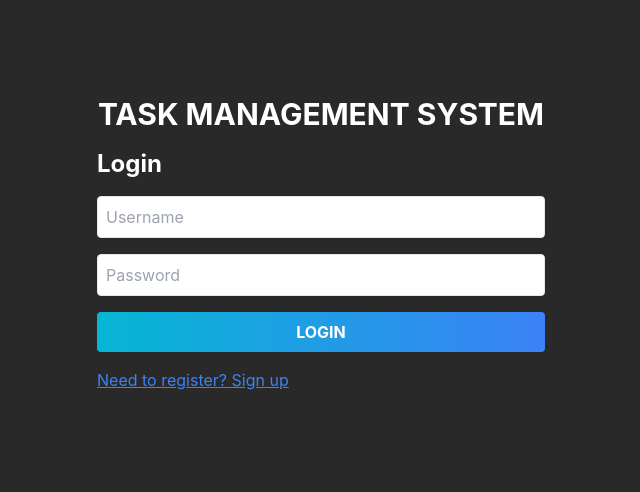
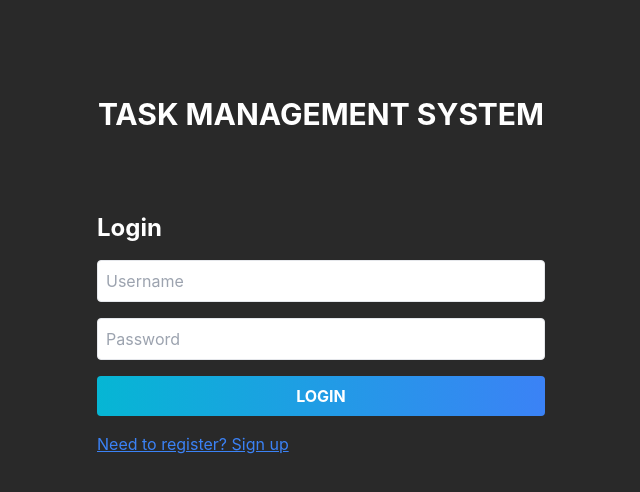
Before and after one commit to ajonesb/fullstack-React-Typescript-Nest-js-Task-Manager, a React (Create React App) app in the folder frontend/: page / in a window 1280 px wide. Shown: the top 492 px of the page, without its empty margins (319-959 px from the left). Built offline with nearby package versions, Linux system fonts and the light colour scheme; no server answers.

Commit message:
minor styling

```diff
--- a/frontend/src/components/UserAuth.tsx
+++ b/frontend/src/components/UserAuth.tsx
@@ -34,7 +34,7 @@ const UserAuth: React.FC<UserAuthProps> = ({ login, register, onAuthSuccess }) =
   };
 
   return (
-    <div className="max-w-md mx-auto">
+    <div className="max-w-md mx-auto mt-20">
       <h2 className="text-2xl font-bold mb-4 text-white">
         {isRegistering ? "Register" : "Login"}
       </h2>
```
